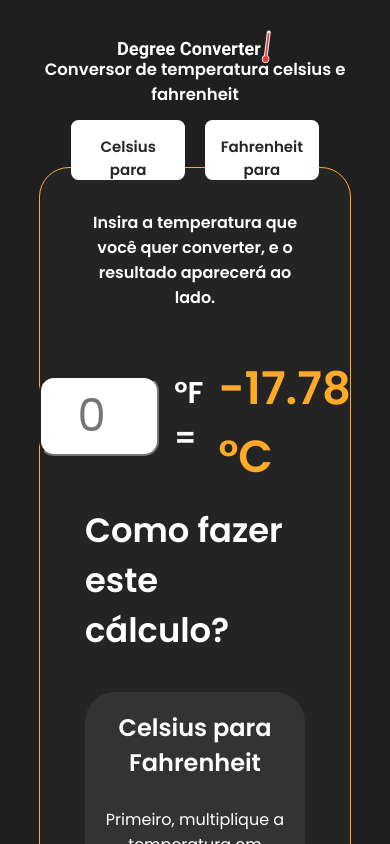
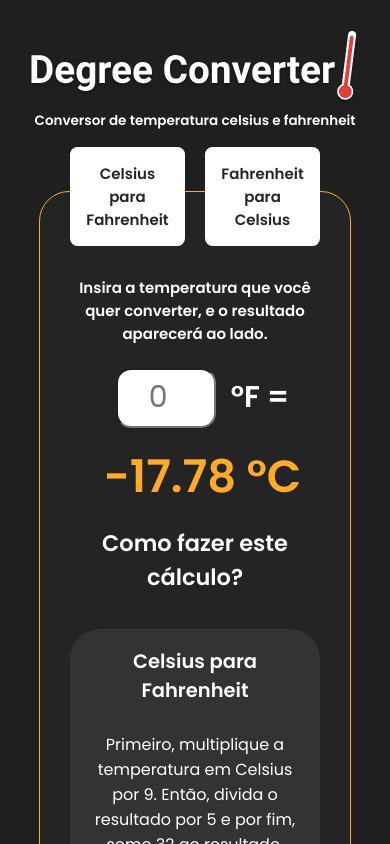
Before and after one commit to marronegio/degree_converter, a React (Create React App) app: page / in a window 390 px wide. Shown: the top 844 px of the page. Built offline with nearby package versions, Linux system fonts and the light colour scheme.

Commit message:
improved responsiveness

```diff
--- a/src/components/PageBody/index.tsx
+++ b/src/components/PageBody/index.tsx
@@ -40,8 +40,10 @@ export function PageBody() {
   return (
     <header>
       <Container>
-      <img src={ title } alt="Degree Converter" className="page-title"/>
-          <p className="subtitle">Conversor de temperatura celsius e fahrenheit</p>
+        <img src={title} alt="Degree Converter" className="page-title" />
+        <p className="subtitle">
+          Conversor de temperatura celsius e fahrenheit
+        </p>
         <Content>
           <div className="option-buttons">
             <OptionButton
@@ -69,6 +71,7 @@ export function PageBody() {
             </strong>
           </p>
           <div className="input-area">
+            <div className="input-and-unit">
               <input
                 type="number"
                 id="inputDegree"
@@ -77,6 +80,7 @@ export function PageBody() {
                 onChange={(e) => setDegree(e.target.value)}
               />
               {celsiusToFahrenheit()}
+            </div>
             <Result>
               <span>{calculateDegree()}</span>
             </Result>
@@ -85,20 +89,44 @@ export function PageBody() {
           <div className="tutorial-cards">
             <div className="tutorial-card">
               <p className="card-title">Celsius para Fahrenheit</p>
-              <p className="card-instructions">Primeiro, multiplique a temperatura em Celsius por 9. Então, divida o resultado por 5 e por fim, some 32 ao resultado. Logo abaixo você pode conferir  a fórmula desse cálculo:</p>
+              <p className="card-instructions">
+                Primeiro, multiplique a temperatura em Celsius por 9. Então,
+                divida o resultado por 5 e por fim, some 32 ao resultado. Logo
+                abaixo você pode conferir a fórmula desse cálculo:
+              </p>
               <p className="card-formula">(0 °C × 9/5) + 32 = 32 °F</p>
             </div>
             <div className="tutorial-card">
               <p className="card-title">Fahrenheit para Celsius</p>
-              <p className="card-instructions">Primeiro, subtraia  a temperatura em Fahrenheit em 32. Então, multiplique o resultado por 5 e por fim, divida o resultado por 9. Logo abaixo você pode conferir  a fórmula desse cálculo:</p>
+              <p className="card-instructions">
+                Primeiro, subtraia a temperatura em Fahrenheit em 32. Então,
+                multiplique o resultado por 5 e por fim, divida o resultado por
+                9. Logo abaixo você pode conferir a fórmula desse cálculo:
+              </p>
               <p className="card-formula">(32 °F − 32) × 5/9 = 0 °C</p>
             </div>
           </div>
           <div className="creator-area">
             <p>Made by Giovanne Marrone</p>
             <div className="social">
-            <a href="https://github.com/kovuzera" target="_blank" rel="noreferrer"><img src={ github } alt="ícone github" className="github-link"/></a>
-            <a href="https://www.linkedin.com/in/giomarrone/" target="_blank" rel="noreferrer"><img src={ linkedin } alt="linkedin-link" className="linkedin-link"/></a>
+              <a
+                href="https://github.com/kovuzera"
+                target="_blank"
+                rel="noreferrer"
+              >
+                <img src={github} alt="ícone github" className="github-link" />
+              </a>
+              <a
+                href="https://www.linkedin.com/in/giomarrone/"
+                target="_blank"
+                rel="noreferrer"
+              >
+                <img
+                  src={linkedin}
+                  alt="linkedin-link"
+                  className="linkedin-link"
+                />
+              </a>
             </div>
           </div>
         </Content>
--- a/src/components/PageBody/styles.ts
+++ b/src/components/PageBody/styles.ts
@@ -8,11 +8,50 @@ export const Container = styled.div`
   /* height: 960px; */
   padding-bottom: 3rem;
 
+  @media (max-width: 720px) /* Mobile */ {
     .page-title {
-    width: 40%;
+      width: 85%;
       margin: 0 auto;
       margin-top: 2rem;
     }
+
+    .subtitle {
+      margin-top: 0.5rem;
+      font-size: 80%;
+      text-align: center;
+      color: white;
+      font-weight: 700;
+      font-size: .9rem;
+      margin-bottom: 2rem;
+    }
+  }
+  @media (min-width: 720px) /* Tablet */ {
+    .page-title {
+      width: 85%;
+      margin: 0 auto;
+      margin-top: 2rem;
+    }
+
+    .subtitle {
+      margin-bottom: 3rem;
+      margin-top: 0.5rem;
+      font-size: 80%;
+      text-align: center;
+      color: white;
+      font-weight: 700;
+      font-size: 1.1rem;
+      margin-top: -0.5rem;
+      margin-bottom: 3rem;
+    }
+  }
+  @media (min-width: 960px) /* Desktop */ {
+    .page-title {
+      width: 40%;
+      min-width: 540px;
+      margin: 0 auto;
+      margin-top: 2rem;
+    }
+
     .subtitle {
       text-align: center;
       color: white;
@@ -21,15 +60,15 @@ export const Container = styled.div`
       margin-top: -0.5rem;
       margin-bottom: 2rem;
     }
+  }
 `;
 export const Content = styled.div`
-
   .creator-area {
     color: white;
     margin-top: 1.5rem;
 
     p {
-      margin-bottom: .2rem
+      margin-bottom: 0.2rem;
     }
 
     .social {
@@ -37,24 +76,26 @@ export const Content = styled.div`
       width: fit-content;
       margin: 0 auto;
     }
-    .github-link{
+    .github-link {
       width: 2rem;
-      margin-right: .5rem;
+      margin-right: 0.5rem;
       opacity: 50%;
-      transition: ease-in-out 100ms;
+      transition: ease-in-out 200ms;
 
       :hover {
+        border: 1px solid var(--orange);
         border-radius: 50%;
         opacity: 100%;
       }
     }
-    .linkedin-link{
+    .linkedin-link {
       width: 2rem;
-      margin-left: .5rem;
+      margin-left: 0.5rem;
       opacity: 50%;
-      transition: ease-in-out 100ms;
+      transition: ease-in-out 200ms;
 
       :hover {
+        border: 1px solid var(--orange);
         border-radius: 50%;
         opacity: 100%;
       }
@@ -77,8 +118,8 @@ export const Content = styled.div`
     align-items: center;
     border-radius: 30px;
     border: 1px solid #ffaa29;
-    padding-left: 3rem;
-    padding-right: 3rem;
+    padding-left: 2rem;
+    padding-right: 2rem;
     background-color: #242424;
 
     .option-buttons {
@@ -92,22 +133,30 @@ export const Content = styled.div`
     }
 
     .instructions {
-      margin-bottom: 2rem;
+      margin-bottom: 1.5rem;
       text-align: center;
       color: white;
+      font-size: 1rem;
     }
 
     input {
-      width: 120px;
-      height: 80px;
-      font-size: 3rem;
+      width: 100px;
+      height: 60px;
+      font-size: 2rem;
+      margin-left: 1rem;
       text-align: center;
       -webkit-appearance: none;
       -moz-appearance: textfield;
     }
     .input-area {
       display: flex;
-      width: 100%;
+      flex-direction: column;
+      align-items: center;
+      justify-content: center;
+    }
+
+    .input-and-unit {
+      display: flex;
       flex-direction: row;
       align-items: center;
       justify-content: center;
@@ -116,7 +165,8 @@ export const Content = styled.div`
     .tutorial-title {
       color: white;
       margin-top: 1rem;
-      font-size: 2.25rem;
+      font-size: 1.5rem;
+      text-align: center;
     }
 
     .tutorial-cards {
@@ -136,7 +186,7 @@ export const Content = styled.div`
     }
 
     .card-title {
-      font-size: 1.6rem;
+      font-size: 1.3rem;
       margin-bottom: 1.8rem;
       font-weight: 700;
     }
@@ -145,6 +195,13 @@ export const Content = styled.div`
       color: var(--orange);
       margin-top: 1.8rem;
       font-size: 1.25rem;
+    }
+
+    .creator-area {
+      p {
+        font-size: 1rem;
+        margin-bottom: 0.5rem;
+      }
     }
   }
 
@@ -194,6 +251,11 @@ export const Content = styled.div`
       flex-direction: row;
       align-items: center;
       justify-content: center;
+    }
+
+    .input-and-unit {
+      display: flex;
+      /* flex-direction: row; */
     }
 
     .tutorial-title {
@@ -345,8 +407,9 @@ export const OptionButton = styled.button<OptionButtonProps>`
 
   @media (max-width: 719px) {
     width: 50%;
-    height: 60px;
+    height: fit-content;
     margin-bottom: 2rem;
+    margin-top: -3rem;
     background-color: white;
     color: #252525;
     font-size: 1rem;
```
Lines whose indentation alone changed are shown as unchanged.
